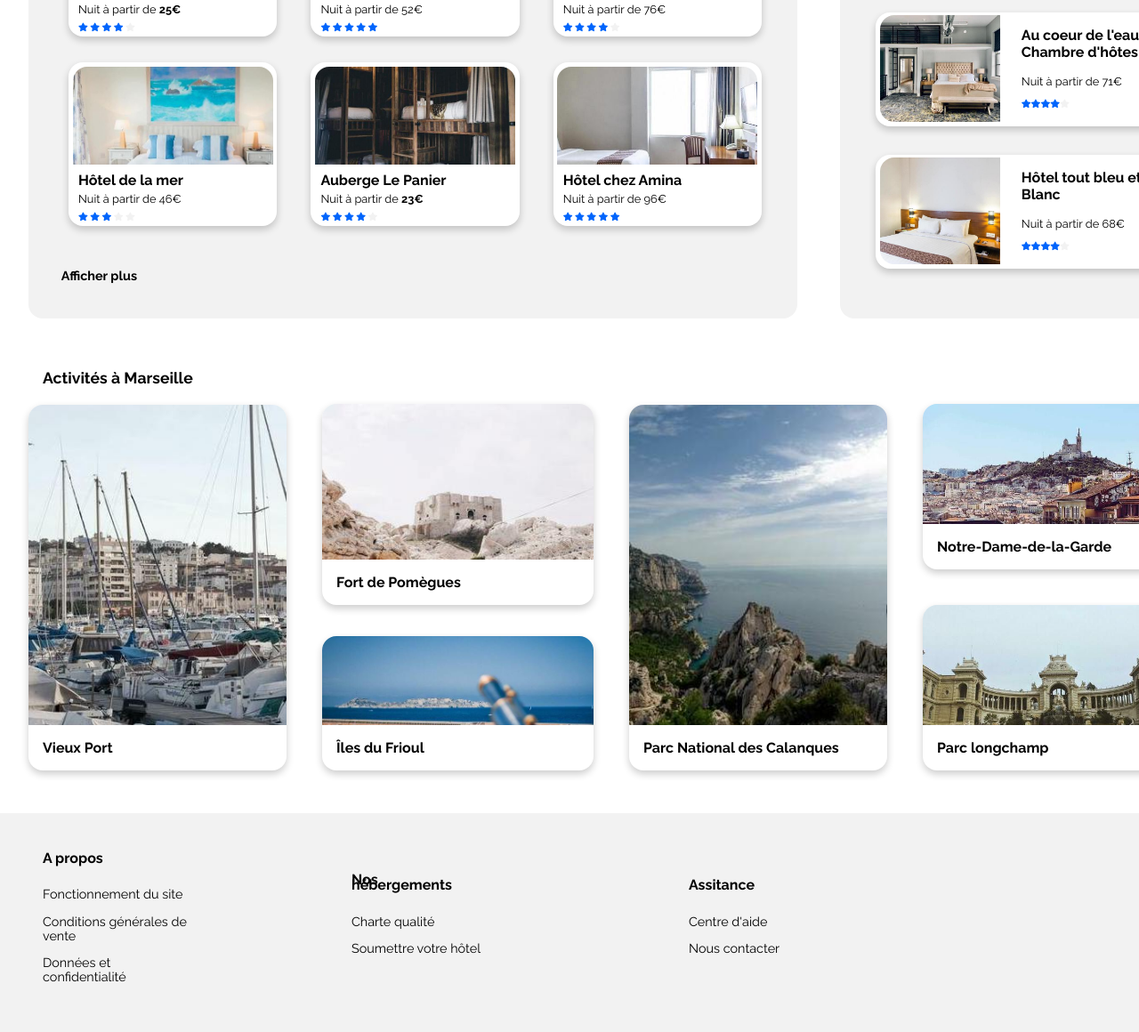
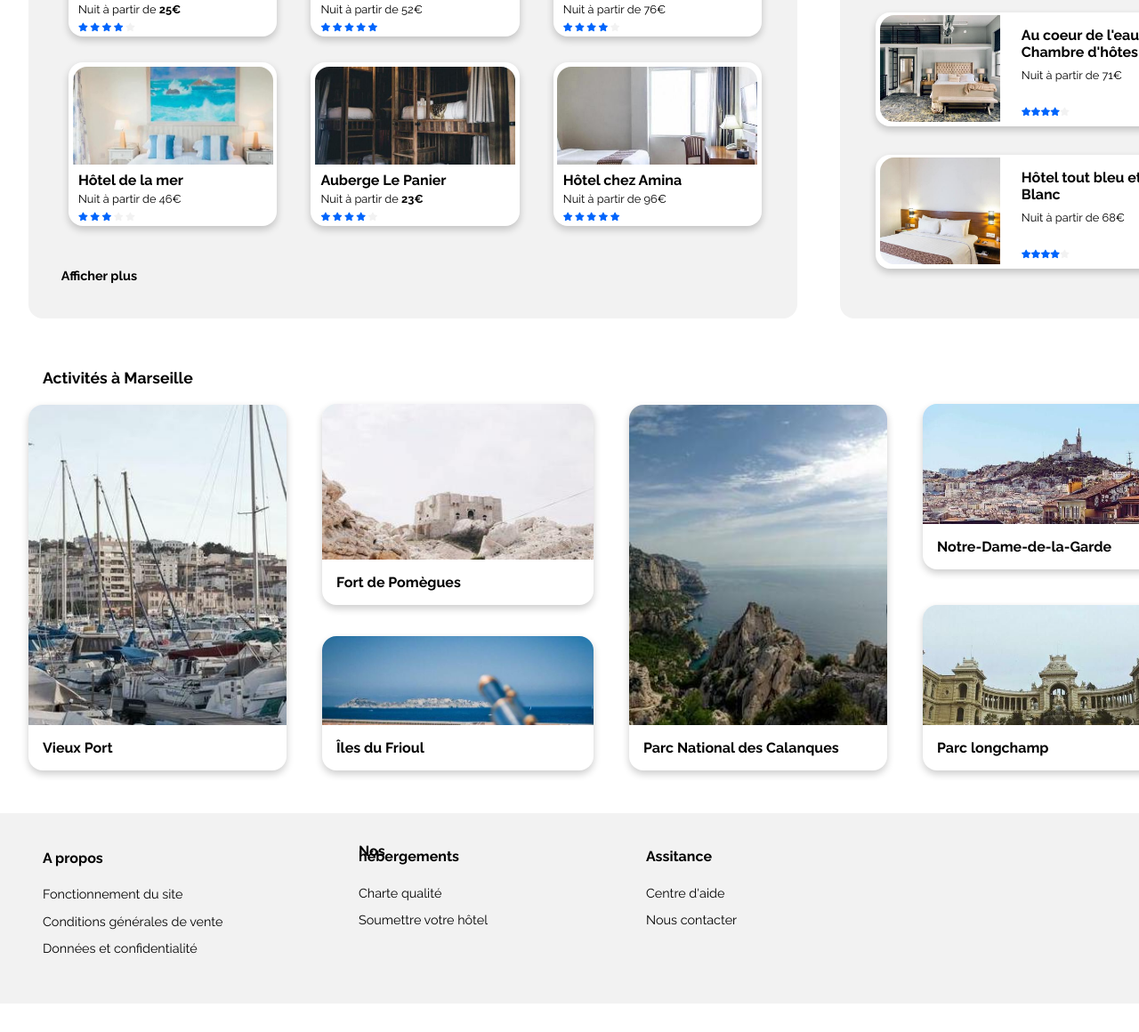
Before and after one commit to samicha13/PINSONSAMICHA_2_11102020, a plain HTML site: page index.html in a window 1280 px wide. Shown: the part 579-1739 px from the top of the page at 89% size. After the commit the page ends 1707 px from the top, so only its background shows below. Drawn offline with Linux system fonts and the light colour scheme.

Commit message:
finalisation

```diff
--- a/styles.css
+++ b/styles.css
@@ -8,10 +8,7 @@ a:link
 {
   text-decoration: none;
 }
-a:visited
-{
-  color:#0065FC
-}
+
 /*----------header navigation-----------------*/
 
 
@@ -57,7 +54,7 @@ li
 .Activités
 
 {
-  color: grey;
+  color:grey;
   text-decoration: none;
 }
 .Hébergements
@@ -101,6 +98,7 @@ span
   padding: 0.9rem 1.5rem;
   border-radius: 0px 15px 15px 0px;
   border:0.1rem #f2f2f2 solid;
+  cursor: pointer;
 }
 input
 {
@@ -654,6 +652,7 @@ font-size: 1rem;
 p.caption-populaires
 {
 font-size: 0.8rem;
+line-height: 0.1rem;
 }
 
 .grade-stars-populaires
@@ -662,7 +661,7 @@ font-size: 0.8rem;
 
   display: flex;
   font-size: 0.6rem;
-  line-height: 0.3rem;
+  padding-top: 1.4rem;
 
 }
 
@@ -841,7 +840,8 @@ padding-bottom: 2.5rem;
 .footer-services1
 {
   grid-area: a;
-  width: 54%;
+  width: max-content;
+
   margin-left: 2rem;
   margin-top: 2rem;
 
@@ -850,18 +850,19 @@ padding-bottom: 2.5rem;
 .footer-services2
 {
   grid-area:b;
-  width: 50%;
+  width: 60%;
   margin-top: 0;
   margin-bottom: 2rem;
-  padding-right: 5rem;
+  margin-left: 2rem;
 }
 .footer-services3
 {
   grid-area: c;
-  width: 30%;
+  width: 25%;
   margin-top: 0;
   margin-bottom: 2rem;
-  padding-right: 25rem;
+  margin-right: 8rem;
+  padding-right: 20rem;
 
 
 
```
